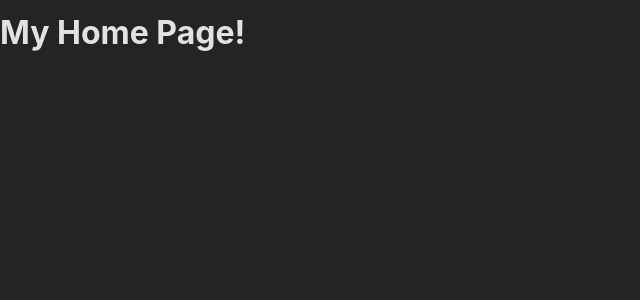
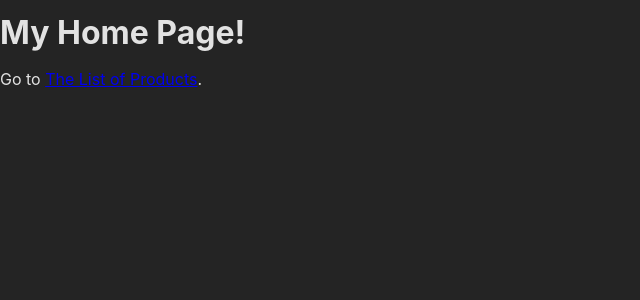
Before and after one commit to Mohammad-Shaikh-Ibrahim/React-Router, a React (Vite) app in the folder React_Router/: page / in a window 1280 px wide. Shown: the top 300 px of the page, without its empty margins (0-640 px from the left). Built offline with nearby package versions, Linux system fonts and the light colour scheme.

Commit message:
Navigating between Pages with Links

```diff
--- a/React_Router/src/pages/Home.jsx
+++ b/React_Router/src/pages/Home.jsx
@@ -1,5 +1,10 @@
+import { Link } from "react-router-dom"
+
 export default function HomePage(){
     return(
+        <>
         <h1>My Home Page!</h1>
+        <p>Go to <Link to="/products"> The List of Products</Link>.</p>
+        </>
     )
 }
```
